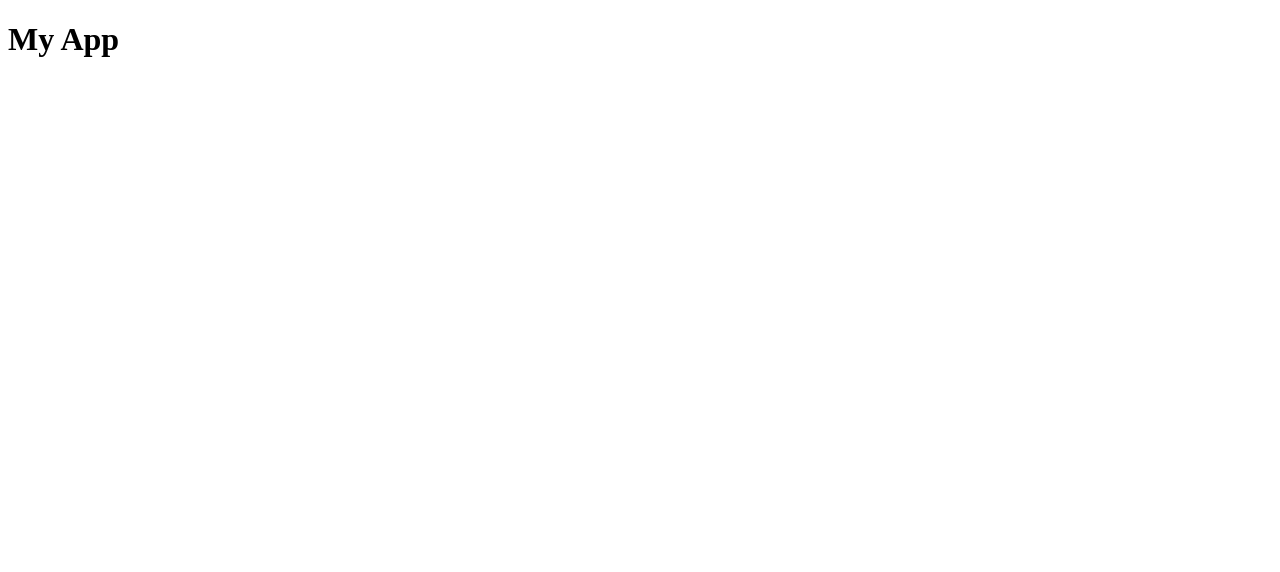
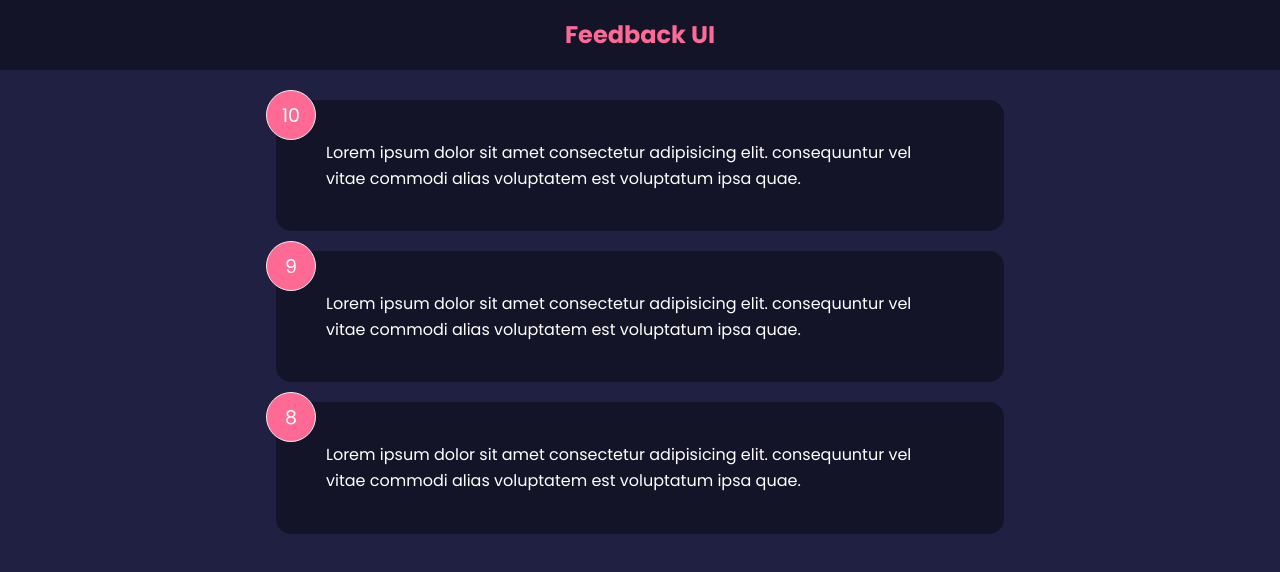
Before and after one commit to armymp/feedback-app, a React (Create React App) app: page / in a window 1280 px wide. Shown: the top 572 px of the page. Built offline with nearby package versions, Linux system fonts and the light colour scheme.

Commit message:
add components for displaying feedback, and mock data

```diff
--- a/src/App.js
+++ b/src/App.js
@@ -1,8 +1,18 @@
+import { useState } from "react";
+import Header from "./components/Header";
+import FeedbackData from "./data/FeedbackData";
+import FeedbackList from "./components/FeedbackList";
+
 function App() {
+    const [feedback, setFeedback] = useState(FeedbackData);
+
     return (
-        <div className="container">
-            <h1>My App</h1>
-        </div>
+        <>
+            <Header />
+            <div className="container">
+                <FeedbackList feedback={feedback} />
+            </div>
+        </>
     );
 };
 
--- /dev/null
+++ b/src/components/FeedbackItem.jsx
@@ -0,0 +1,21 @@
+import PropTypes from "prop-types";
+import Card from "./shared/Card";
+
+function FeedbackItem({ item }) {
+    return (
+        <Card reverse={true}>
+            <div className="num-display">
+                {item.rating}
+            </div>
+            <div className="text-display">
+                {item.text}
+            </div>
+        </Card>
+    )
+}
+
+FeedbackItem.propTypes = {
+    item: PropTypes.object.isRequired,
+}
+
+export default FeedbackItem
--- /dev/null
+++ b/src/components/FeedbackList.jsx
@@ -0,0 +1,31 @@
+import PropTypes from 'prop-types'
+import FeedbackItem from "./FeedbackItem";
+
+function FeedbackList({feedback}) {
+
+    if(!feedback) {
+        return <p>No Feedback Yet</p>
+    };
+
+    const feedbackList = feedback.map((item) =>
+       <FeedbackItem key={item.id} item={item} />
+    )
+
+    return (
+        <div className="feedback-list">
+            {feedbackList}
+        </div>
+    )
+}
+
+FeedbackList.propTypes = {
+    feedback: PropTypes.arrayOf(
+        PropTypes.shape({
+            id: PropTypes.number.isRequired,
+            text: PropTypes.string.isRequired,
+            rating: PropTypes.number.isRequired,
+        })
+    ),
+};
+
+export default FeedbackList;
--- /dev/null
+++ b/src/components/Header.jsx
@@ -0,0 +1,25 @@
+import PropTypes from 'prop-types'
+
+function Header({ text, bgColor, textColor}) {
+  return (
+    <header style={{ backgroundColor: bgColor, color: textColor}}>
+        <div className="container">
+            <h2>{text}</h2>
+        </div>
+    </header>
+  )
+}
+
+Header.defaultProps = {
+    text: 'Feedback UI',
+    bgColor: 'rgba(0,0,0,0.4)',
+    textColor: "#ff6a95"
+}
+
+Header.propTypes = {
+    text: PropTypes.string,
+    bgColor: PropTypes.string,
+    textColor: PropTypes.string,
+}
+
+export default Header
--- /dev/null
+++ b/src/components/shared/Card.jsx
@@ -0,0 +1,20 @@
+import { PropTypes } from "prop-types";
+
+function Card({ children, reverse }) {
+
+    return (
+        <div className={`card ${reverse && 'reverse'}`}>
+            {children}
+        </div>
+    );
+};
+
+Card.defaultProps = {
+    reverse: false
+}
+
+Card.propTypes = {
+    children: PropTypes.node.isRequired,
+    reverse: PropTypes.bool,
+}
+export default Card;
--- /dev/null
+++ b/src/data/FeedbackData.js
@@ -0,0 +1,19 @@
+const FeedbackData = [
+    {
+      id: 1,
+      rating: 10,
+      text: 'Lorem ipsum dolor sit amet consectetur adipisicing elit. consequuntur vel vitae commodi alias voluptatem est voluptatum ipsa quae.',
+    },
+    {
+      id: 2,
+      rating: 9,
+      text: 'Lorem ipsum dolor sit amet consectetur adipisicing elit. consequuntur vel vitae commodi alias voluptatem est voluptatum ipsa quae.',
+    },
+    {
+      id: 3,
+      rating: 8,
+      text: 'Lorem ipsum dolor sit amet consectetur adipisicing elit. consequuntur vel vitae commodi alias voluptatem est voluptatum ipsa quae.',
+    },
+  ]
+
+export default FeedbackData;
--- a/src/index.css
+++ b/src/index.css
@@ -0,0 +1,230 @@
+@import url('https://fonts.googleapis.com/css2?family=Poppins:wght@400;600;700&display=swap');
+
+* {
+  box-sizing: border-box;
+  margin: 0;
+  padding: 0;
+}
+
+body {
+  font-family: 'Poppins', sans-serif;
+  background-color: #202142;
+  color: #fff;
+  line-height: 1.6;
+}
+
+ul {
+  list-style: none;
+}
+
+.container {
+  max-width: 768px;
+  margin: auto;
+  padding: 0 20px;
+}
+
+header {
+  height: 70px;
+  width: 100%;
+  display: flex;
+  justify-content: space-between;
+  align-items: center;
+  margin-bottom: 30px;
+}
+
+.card {
+  background-color: #fff;
+  color: #333;
+  border-radius: 15px;
+  padding: 40px 50px;
+  margin: 20px 0;
+  position: relative;
+}
+
+.card.reverse {
+  background-color: rgba(0, 0, 0, 0.4);
+  color: #fff;
+}
+
+.card h2 {
+  font-size: 22px;
+  font-weight: 600;
+  text-align: center;
+}
+
+.rating {
+  display: flex;
+  align-items: center;
+  justify-content: space-around;
+  margin: 30px 0 40px;
+}
+
+.rating li,
+.num-display {
+  position: relative;
+  background: #f4f4f4;
+  width: 50px;
+  height: 50px;
+  padding: 10px;
+  text-align: center;
+  border-radius: 50%;
+  font-size: 19px;
+  border: 1px #eee solid;
+  transition: 0.3s;
+}
+
+.rating li label {
+  position: absolute;
+  top: 50%;
+  left: 50%;
+  width: 50px;
+  height: 50px;
+  padding: 10px;
+  border-radius: 50%;
+  transform: translate(-50%, -50%);
+  cursor: pointer;
+}
+
+.rating li:hover,
+.num-display {
+  background: #ff6a95;
+  color: #fff;
+}
+
+[type='radio'] {
+  opacity: 0;
+}
+
+[type='radio']:checked ~ label {
+  background: #ff6a95;
+  color: #fff;
+}
+
+.input-group {
+  display: flex;
+  flex-direction: row;
+  border: 1px solid #ccc;
+  padding: 8px 10px;
+  border-radius: 8px;
+}
+
+input {
+  flex-grow: 2;
+  border: none;
+  font-size: 16px;
+}
+
+input:focus {
+  outline: none;
+}
+
+.feedback-stats {
+  color: #fff;
+  display: flex;
+  justify-content: space-between;
+  align-items: center;
+}
+
+.num-display {
+  position: absolute;
+  top: -10px;
+  left: -10px;
+}
+
+.close,
+.edit {
+  position: absolute;
+  top: 10px;
+  right: 20px;
+  cursor: pointer;
+  background: none;
+  border: none;
+}
+
+.edit {
+  right: 40px;
+}
+
+.btn {
+  color: #fff;
+  border: 0;
+  border-radius: 8px;
+  color: #fff;
+  width: 100px;
+  height: 40px;
+  cursor: pointer;
+}
+
+.btn-primary {
+  background-color: #202142;
+}
+
+.btn-secondary {
+  background: #ff6a95;
+}
+
+.btn:hover {
+  transform: scale(0.98);
+  opacity: 0.9;
+}
+
+.btn:disabled {
+  background-color: #cccccc;
+  color: #333;
+  cursor: auto;
+}
+
+.btn:disabled:hover {
+  transform: scale(1);
+  opacity: 1;
+}
+
+.message {
+  padding-top: 10px;
+  text-align: center;
+  color: rebeccapurple;
+}
+
+/* FIX: Remove position: absolute to keep about icon at the bottom of the
+ * document */
+.about-link {
+  display: flex;
+  justify-content: flex-end;
+}
+
+/* FIX: Remove position: absolute to keep about icon at the bottom of the
+ * document */
+.about-link a {
+  color: #fff;
+  cursor: pointer;
+}
+
+.about-link a:hover {
+  color: #ff6a95;
+}
+
+.about h1 {
+  margin-bottom: 20px;
+}
+
+.about p {
+  margin: 10px 0;
+}
+
+@media (max-width: 600px) {
+  .rating li {
+    margin: 10px 3px;
+  }
+
+  .rating {
+    display: flex;
+    align-items: center;
+    justify-content: center;
+    flex-wrap: wrap;
+    margin: 30px 0 40px;
+  }
+
+  .input-group input {
+    width: 80%;
+  }
+}
```
